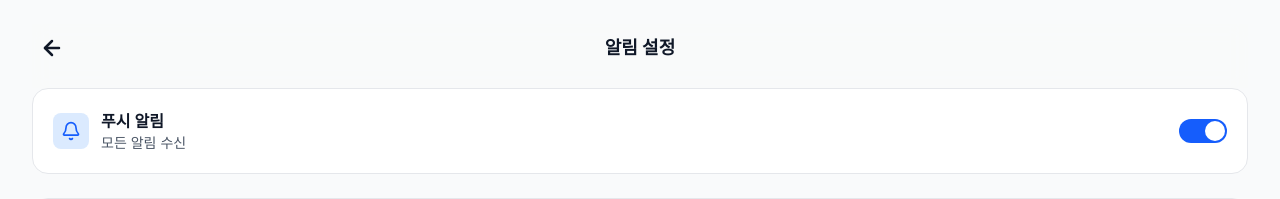
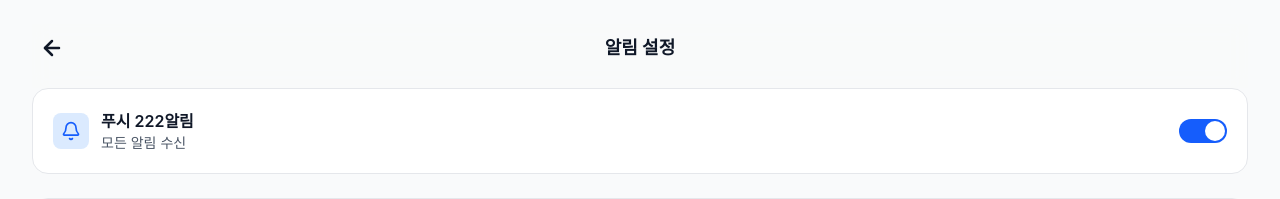
Before and after one commit to Djunnni/BlackSpoonDeveloper, a React (Vite) app: page /#/notifications in a window 1280 px wide. Shown: the top 199 px of the page. Built offline with nearby package versions, Linux system fonts and the light colour scheme.

Commit message:
테스트

```diff
--- a/src/app/components/pages/NotificationsPage.tsx
+++ b/src/app/components/pages/NotificationsPage.tsx
@@ -34,7 +34,7 @@
                   <Bell className="w-5 h-5 text-blue-600" />
                 </div>
                 <div>
-                  <p className="font-semibold text-gray-900">푸시 알림</p>
+                  <p className="font-semibold text-gray-900">푸시 222알림</p>
                   <p className="text-sm text-gray-600">모든 알림 수신</p>
                 </div>
               </div>
```
